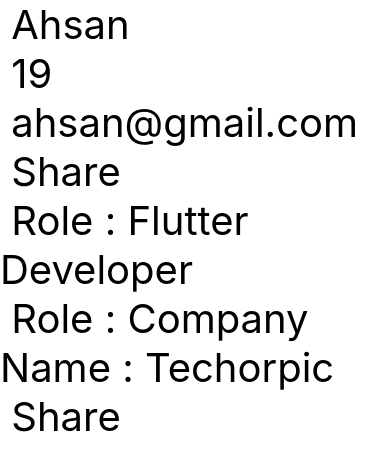
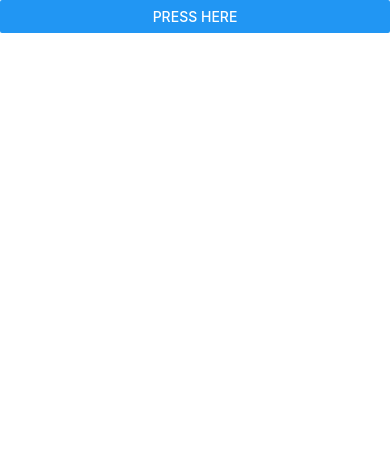
Before and after one commit to ahsandevsinn/AwesomeProject, a React Native app: screen / in a window 390 px wide. Shown: the top 470 px of the page. Built offline with nearby package versions, Linux system fonts and the light colour scheme.

Commit message:
add function and function parameter

```diff
--- a/App.js
+++ b/App.js
@@ -3,10 +3,14 @@
 import { View, Text, Button } from 'react-native';
 import { UserData } from './components/app_components';
 
+const Data = (value)=>{
+  return console.warn(value)
+}
+
 function App() {
   return (
-    <View>
-      <UserData />
+    <View >
+      <Button title='Press Here' onPress={()=>{Data("Hello Ahsan How Are you")}}> </Button>
     </View>
 
   )
```
